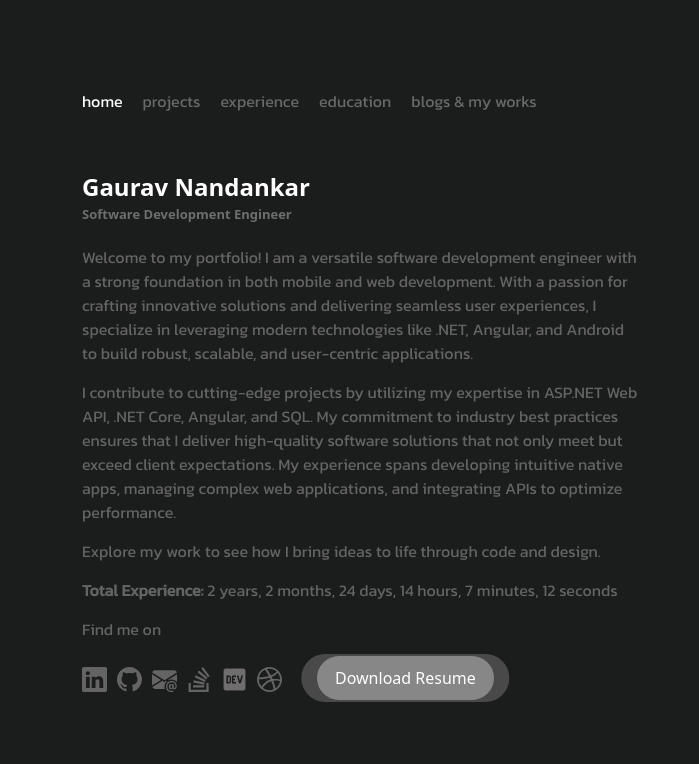
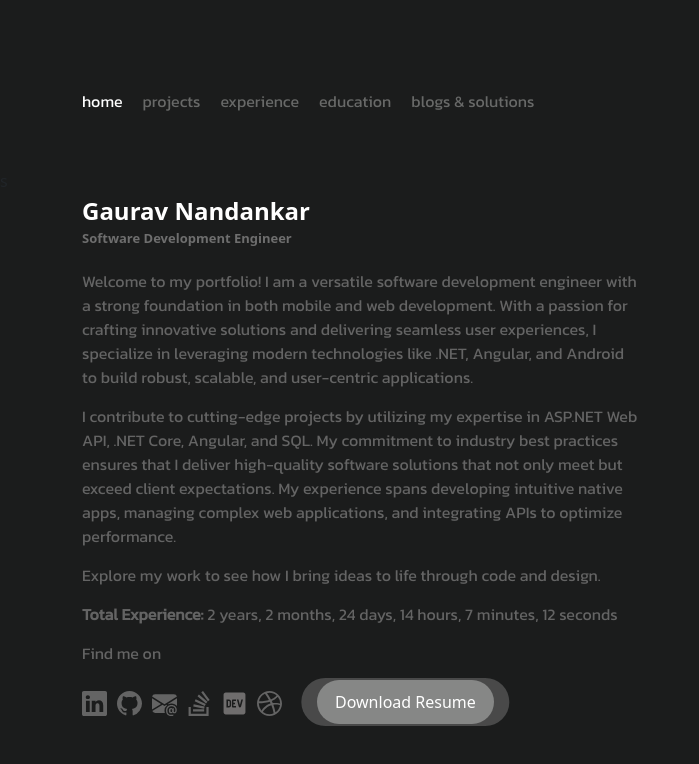
Before and after one commit to iamgauravn/gaurav-dev, an Angular app: page / in a window 1280 px wide. Shown: the top 764 px of the page, without its empty margins (0-699 px from the left). Built offline with nearby package versions, Linux system fonts and the light colour scheme.

Commit message:
text change

```diff
--- a/src/app/nav/nav.component.html
+++ b/src/app/nav/nav.component.html
@@ -4,6 +4,7 @@
         <a id="regular" (click)="openProjects()" [ngClass]="{'active': isActive('/projects')}">projects</a>
         <a id="regular" (click)="openExperience()" [ngClass]="{'active': isActive('/experience')}">experience</a>
         <a id="regular" (click)="openEducation()" [ngClass]="{'active': isActive('/education')}">education</a>
-        <a id="regular" (click)="openBlogs()" [ngClass]="{'active': isActive('/blogs')}">blogs & my works</a>
+        <a id="regular" (click)="openBlogs()" [ngClass]="{'active': isActive('/blogs')}">blogs & solutions</a>
     </div>
 </div>
+s
```
